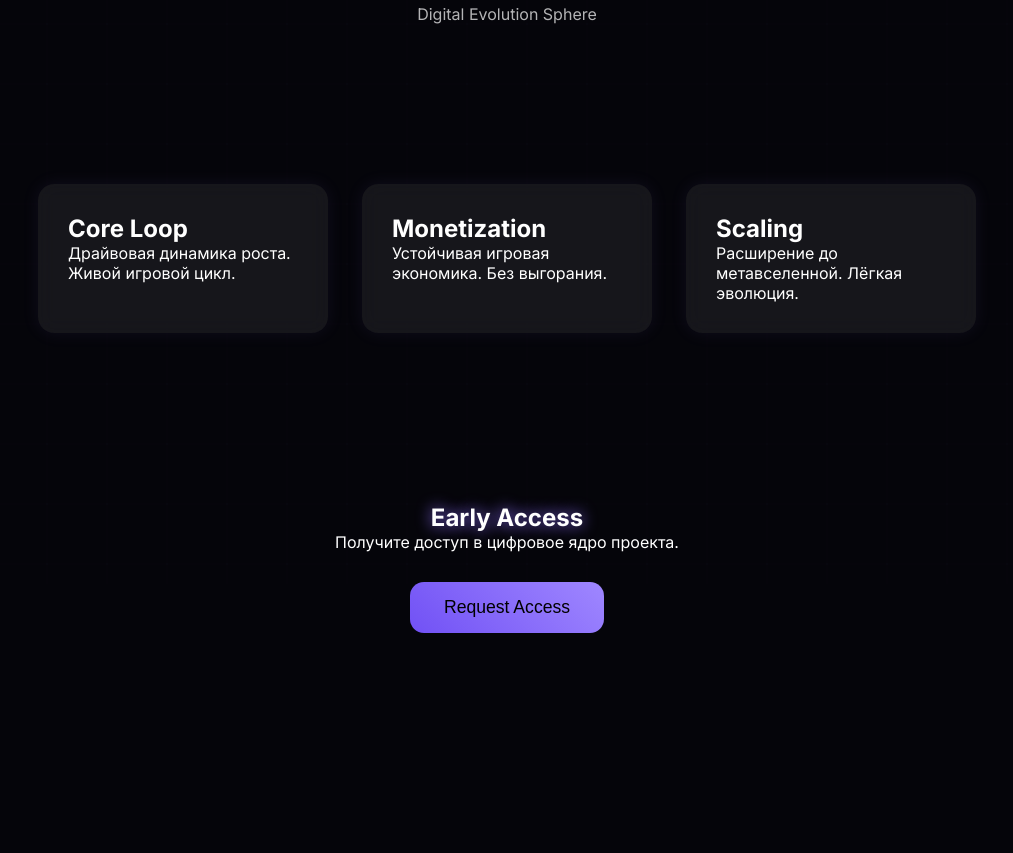
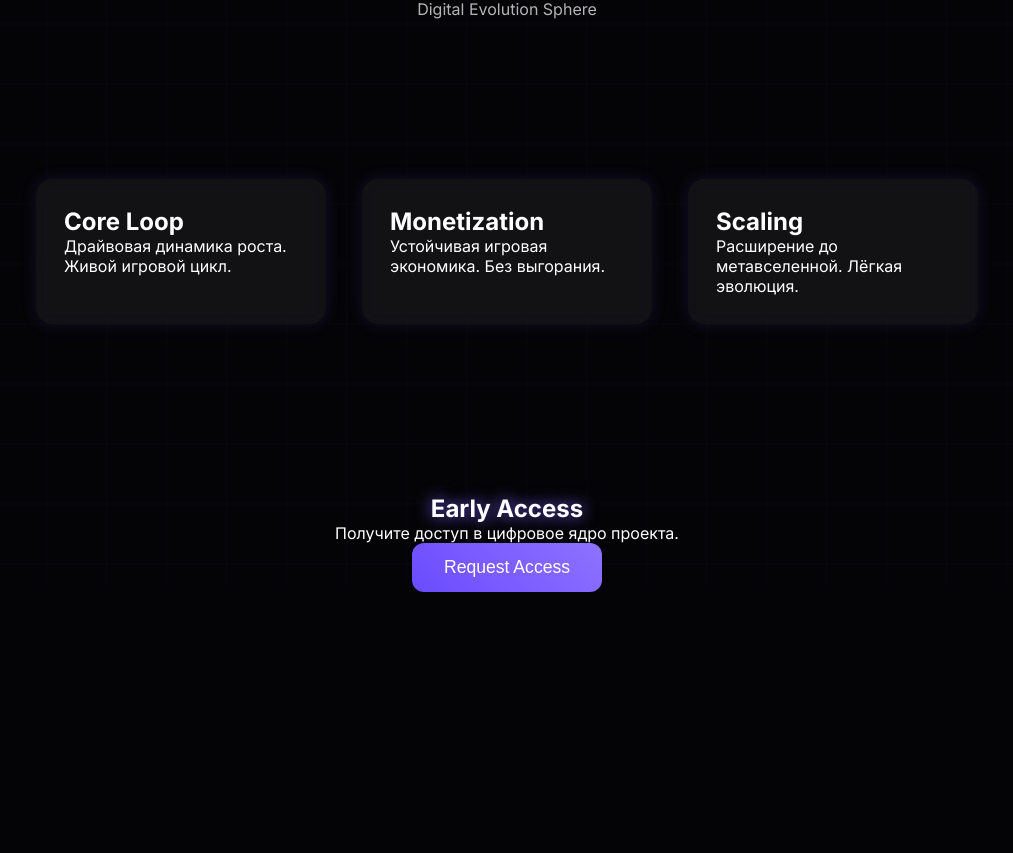
Before and after one commit to AiBhrigu/origin-aeon, a plain HTML site: page index.html in a window 1280 px wide. Shown: the part 216-1069 px from the top of the page, without its empty margins (133-1146 px from the left). Drawn offline with Linux system fonts and the light colour scheme.

Commit message:
Update style.css

```diff
--- a/style.css
+++ b/style.css
@@ -7,58 +7,42 @@
 }
 
 body {
-    background: #05050a;
+    background: #040407;
     font-family: Inter, sans-serif;
     color: white;
     overflow-x: hidden;
 }
 
-/* Nebula */
-#nebula {
-    position: fixed;
-    inset: 0;
-    background: url('https://images.unsplash.com/photo-1500530855697-b586d89ba3ee?auto=format&fit=crop&w=1920&q=80');
-    background-size: cover;
-    opacity: 0.06;
-    filter: blur(14px);
-    z-index: -3;
-    animation: nebulaFlow 18s infinite alternate ease-in-out;
-}
-
-@keyframes nebulaFlow {
-    from { transform: scale(1) translateY(0); }
-    to { transform: scale(1.05) translateY(12px); }
-}
-
-/* Tech Grid Canvas */
+/* === Tech Grid === */
 #gridCanvas {
     position: fixed;
     inset: 0;
-    z-index: -2;
-    opacity: 0.12;
+    z-index: -1;
+    opacity: 0.18; /* Лёгкий премиум неон */
 }
 
-/* Text */
+/* Hero */
 .title {
-    font-size: 4.1rem;
-    letter-spacing: 0.09em;
+    font-size: 4rem;
     margin-top: 120px;
     text-align: center;
+    letter-spacing: 0.08em;
 }
 
 .subtitle {
     text-align: center;
+    margin-top: 18px;
     opacity: 0.7;
-    margin-top: 20px;
 }
 
+/* Glow */
 .glow {
     animation: glowPulse 4s infinite ease-in-out;
 }
 
 @keyframes glowPulse {
-    0% { text-shadow: 0 0 10px #7b5df4; }
-    100% { text-shadow: 0 0 26px #a88bff; }
+    0% { text-shadow: 0 0 12px #6f55ff; }
+    100% { text-shadow: 0 0 24px #8c73ff; }
 }
 
 /* Cards */
@@ -66,24 +50,25 @@ body {
     margin-top: 120px;
     display: flex;
     justify-content: center;
-    gap: 34px;
+    gap: 36px;
     padding: 40px;
     flex-wrap: wrap;
 }
 
 .card {
-    background: rgba(255,255,255,0.07);
-    padding: 30px;
     width: 290px;
+    padding: 28px;
     border-radius: 16px;
-    backdrop-filter: blur(10px);
-    box-shadow: 0 0 18px rgba(150, 130, 255, 0.08);
-    transition: transform 0.3s ease, box-shadow 0.3s ease;
+    background: rgba(255, 255, 255, 0.06);
+    backdrop-filter: blur(8px);
+    transition: 0.3s ease;
+    box-shadow: 0 0 16px rgba(120, 90, 255, 0.15);
+    perspective: 800px;
 }
 
 .card:hover {
-    transform: translateY(-10px) rotateX(4deg) rotateY(-4deg);
-    box-shadow: 0 0 26px rgba(180, 160, 255, 0.45);
+    transform: translateY(-12px) rotateX(8deg) rotateY(-8deg);
+    box-shadow: 0 0 26px rgba(150, 120, 255, 0.55);
 }
 
 /* Access */
@@ -94,25 +79,25 @@ body {
 }
 
 .access-btn {
-    margin-top: 30px;
-    padding: 15px 34px;
+    padding: 14px 32px;
     font-size: 1.1rem;
-    border-radius: 14px;
+    border-radius: 12px;
     border: none;
-    background: linear-gradient(45deg, #7151f5, #9f87ff);
+    color: white;
+    background: linear-gradient(45deg, #6a4bff, #8e72ff);
     transition: 0.3s ease;
 }
 
 .access-btn:hover {
     transform: translateY(-4px);
-    box-shadow: 0 0 26px rgba(155, 135, 255, 0.6);
+    box-shadow: 0 0 20px rgba(140, 110, 255, 0.6);
 }
 
-/* Quantum Section Fade */
+/* Quantum Flow Sections */
 .quantum-section {
     opacity: 0;
     transform: translateY(40px);
-    transition: opacity 1.2s ease, transform 1.2s ease;
+    transition: 1.1s ease;
 }
 
 .quantum-section.visible {
```
